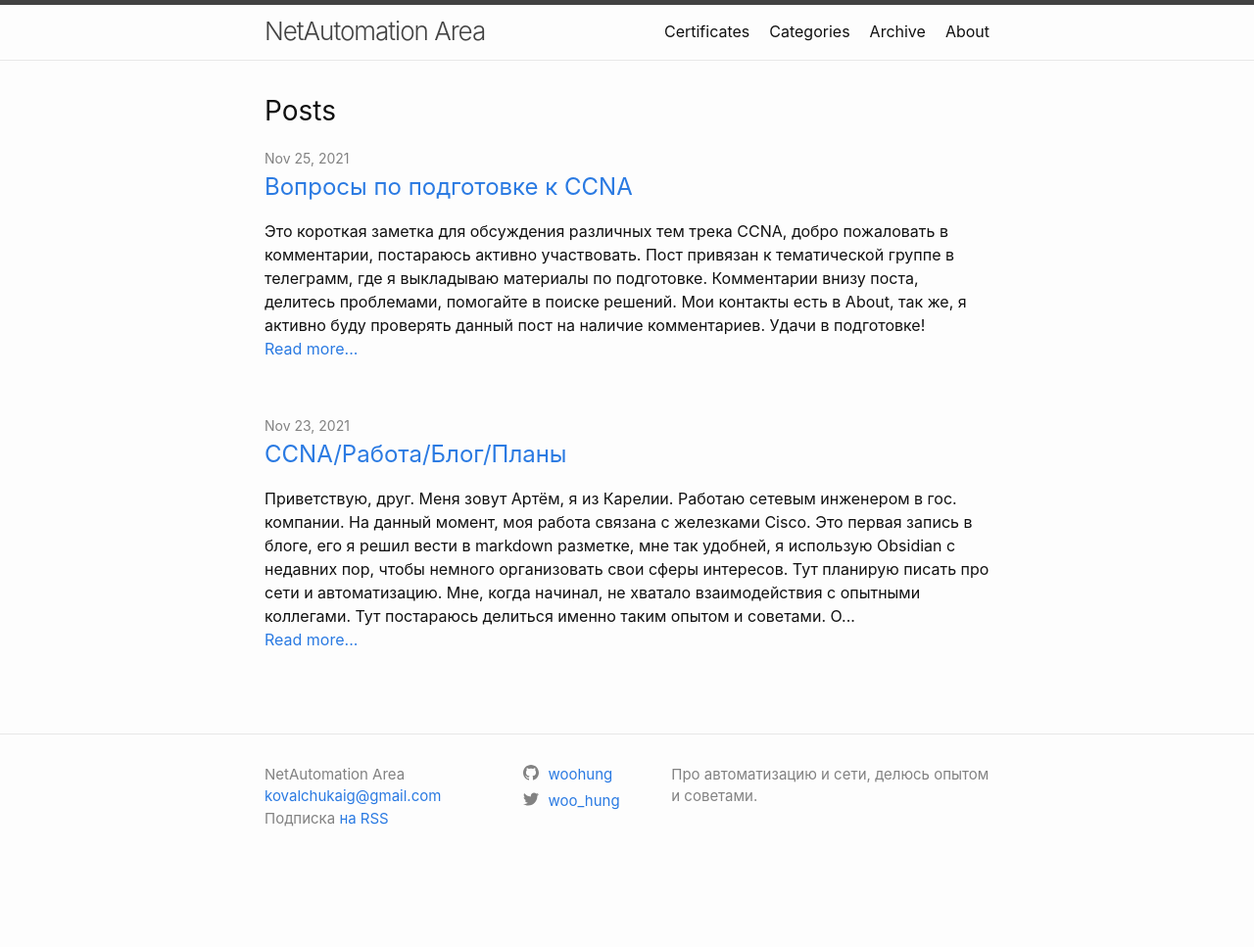
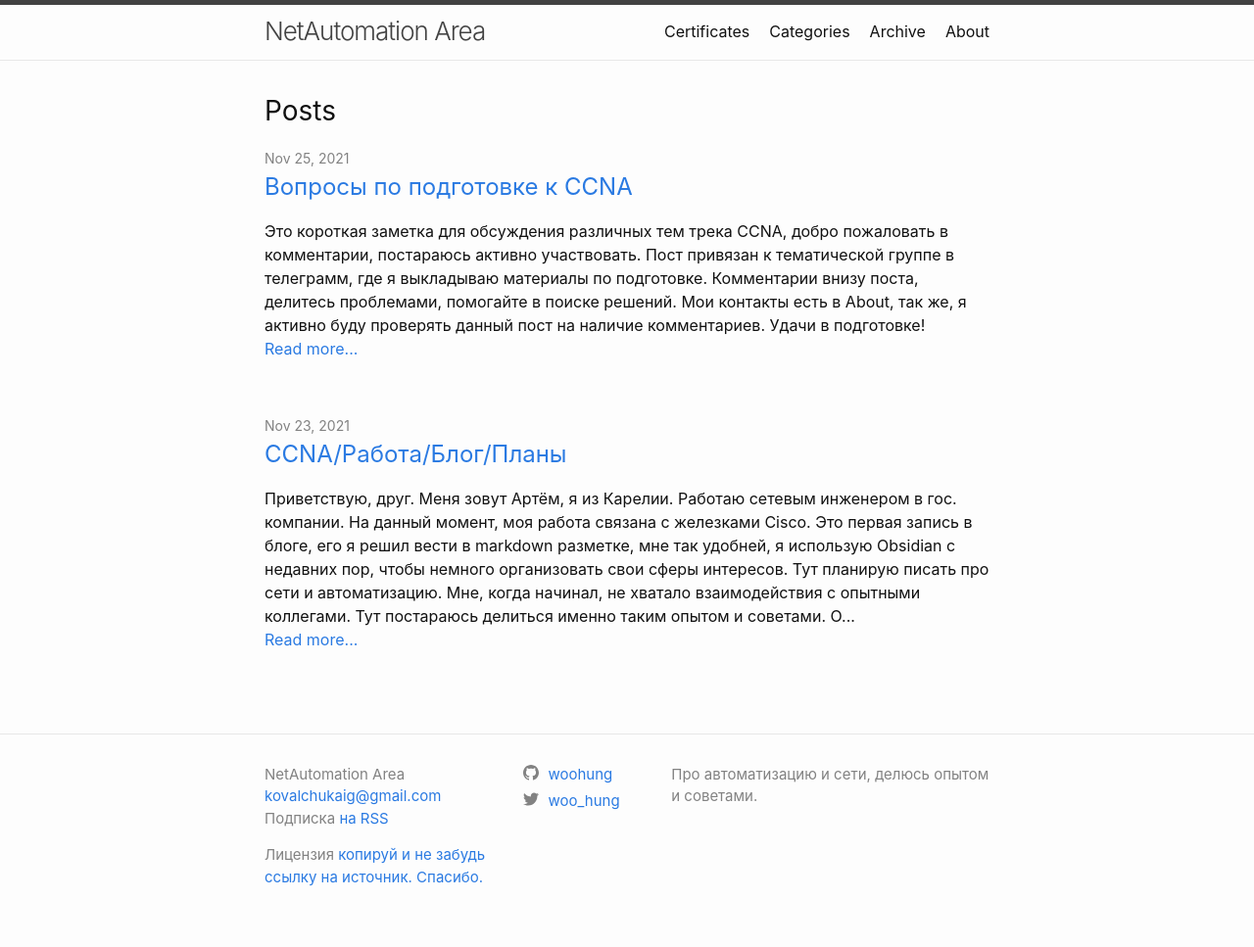
Before and after one commit to woohung/woohung.github.io, a Jekyll site: the page built from index.md, in a window 1280 px wide. Shown: the whole page at 98% size. Built offline with Jekyll 4.4.1, drawn with Linux system fonts in a browser that asks for light colours; before the commit the page ends 907 px from its top, so only the background shows below that.

Commit message:
Update footer.html

```diff
--- a/_includes/footer.html
+++ b/_includes/footer.html
@@ -18,6 +18,7 @@
             {%- if site.email -%}
             <li><a class="u-email" href="mailto:{{ site.email }}">{{ site.email }}</a></li>
             <li><p class="rss-subscribe"> Подписка <a href="{{ "/feed.xml" | relative_url }}"> на RSS</a></p></li>
+            <li><p class="rss-subscribe"> Лицензия <a href="{{ "https://opensource.org/licenses/MIT" | absolute_url }}"> копируй и не забудь ссылку на источник. Спасибо.</a></p></li>
             {%- endif -%}
         </ul>
       </div>
```
